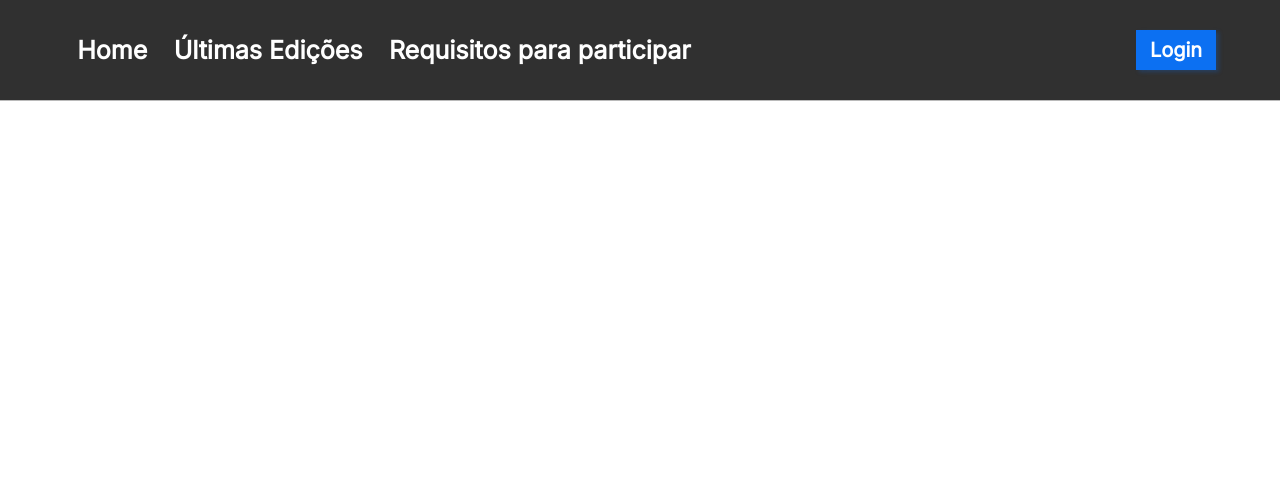
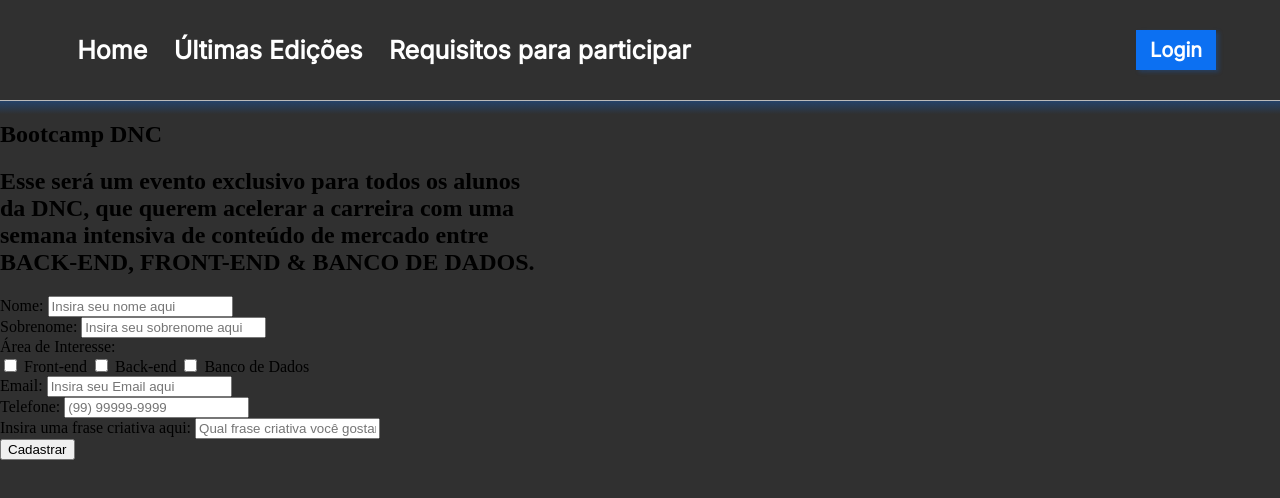
Before and after one commit to alinerainha/bootcamp-dnc, a plain HTML site: page index.html in a window 1280 px wide. Drawn offline with Linux system fonts and the light colour scheme; a web font is replaced by a local one.

Commit message:
continuação html

```diff
--- a/css/style.css
+++ b/css/style.css
@@ -3,6 +3,8 @@
 body{
     margin: 0;
     padding: 0;
+    background: linear-gradient(180deg, rgba(12, 112, 242, 0.5) 19.91%, rgba(12, 112, 242, 0) 24.84%), #303030;
+    background-repeat: no-repeat;
 }
 
 #principal{
--- a/index.html
+++ b/index.html
@@ -18,6 +18,51 @@
         </div>
         <button>Login</button>
     </nav>
+    <section>
+        <header>
+            <h1>Bootcamp DNC</h1>
+            <h2>
+                Esse será um evento exclusivo para todos os alunos <br>
+                da <b>DNC</b>, que querem <span class="invert">acelerar a carreira com uma</span> <br>
+                semana intensiva de conteúdo de mercado entre <br>
+                <span class="invert">BACK-END, FRONT-END & BANCO DE DADOS.</span>
+            </h2>
+        </header>
+        <form action="">
+            <div class="form-group">
+                <label for="">Nome: </label>
+                <input type="text" placeholder="Insira seu nome aqui">
+            </div>
+            <div class="form-group">
+                <label for="">Sobrenome: </label>
+                <input type="text" placeholder="Insira seu sobrenome aqui">
+            </div>
+            <div class="form-group">
+                <label for="">Área de Interesse: </label>
+                <div class="checkbox-itens">
+                    <input type="checkbox" name="" id="" value="front">
+                    <label for="">Front-end</label>
+                    <input type="checkbox" name="" id="" value="back">
+                    <label for="">Back-end</label>
+                    <input type="checkbox" name="" id="" value="bd">
+                    <label for="">Banco de Dados</label>
+                </div>
+            </div>
+            <div class="form-group">
+                <label for="">Email: </label>
+                <input type="email" placeholder="Insira seu Email aqui">
+            </div>
+            <div class="form-group">
+                <label for="">Telefone: </label>
+                <input type="text" placeholder="(99) 99999-9999">
+            </div>
+            <div class="form-group">
+                <label for="">Insira uma frase criativa aqui: </label>
+                <input type="text" placeholder="Qual frase criativa você gostaria de falar? :)">
+            </div>
+            <input type="submit" value="Cadastrar">
+        </form>
+    </section>
 
 <body>
 
```
